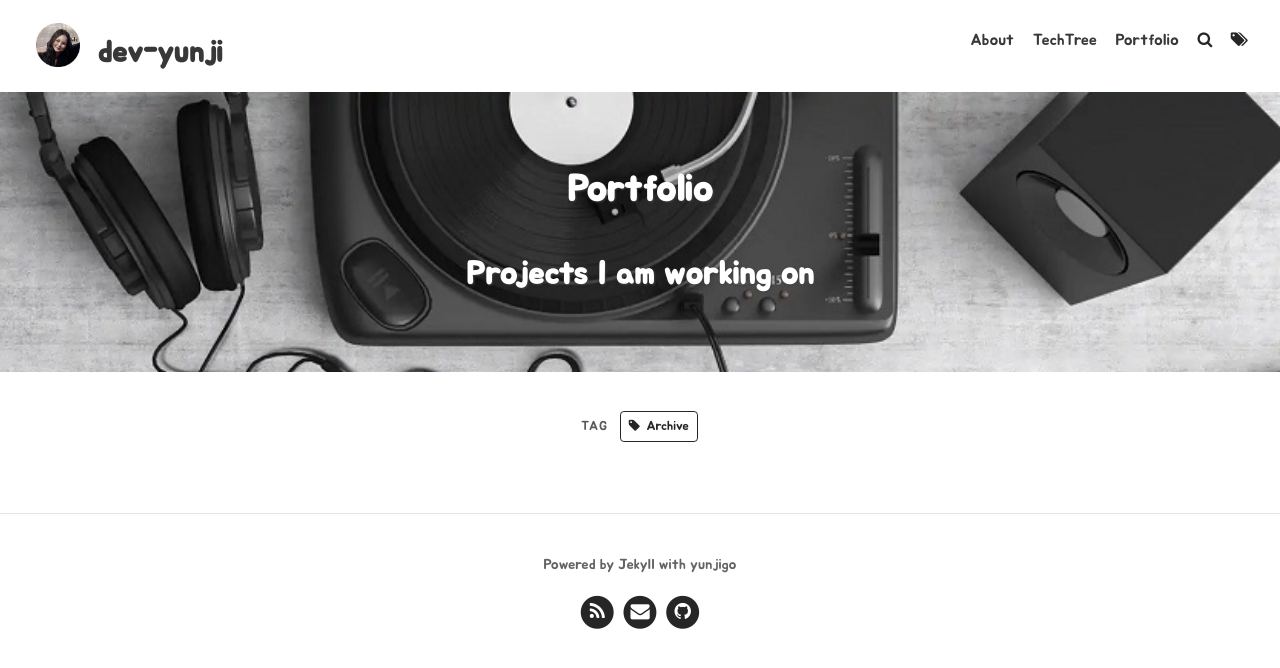
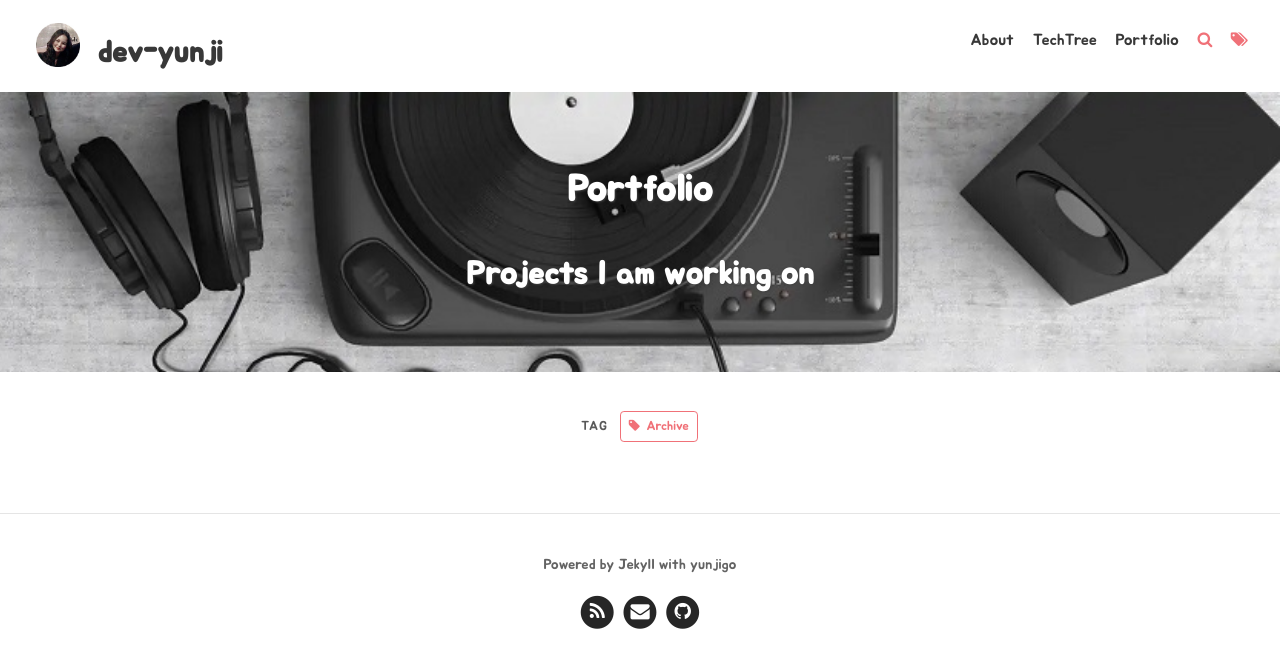
Before and after one commit to yunjigo92/yunjigo92.github.io, a Jekyll site: the page built from pages/portfolio.md, in a window 1280 px wide. Shown: the top 668 px of the page. Built offline with Jekyll 4.4.1, drawn with Linux system fonts in a browser that asks for light colours; nearby versions of some CDN libraries; some web fonts are replaced; library files that are not in the unit come from our copies.

Commit message:
Update yunji.css

```diff
--- a/assets/css/yunji.css
+++ b/assets/css/yunji.css
@@ -74,6 +74,9 @@
     font-size: 30px !important;
 }
 
-i,a{
-    color : #262626;
+i,a,#text{
+    color : #f07178;
 }
+span>i{
+     color : #262626;
+}
```
